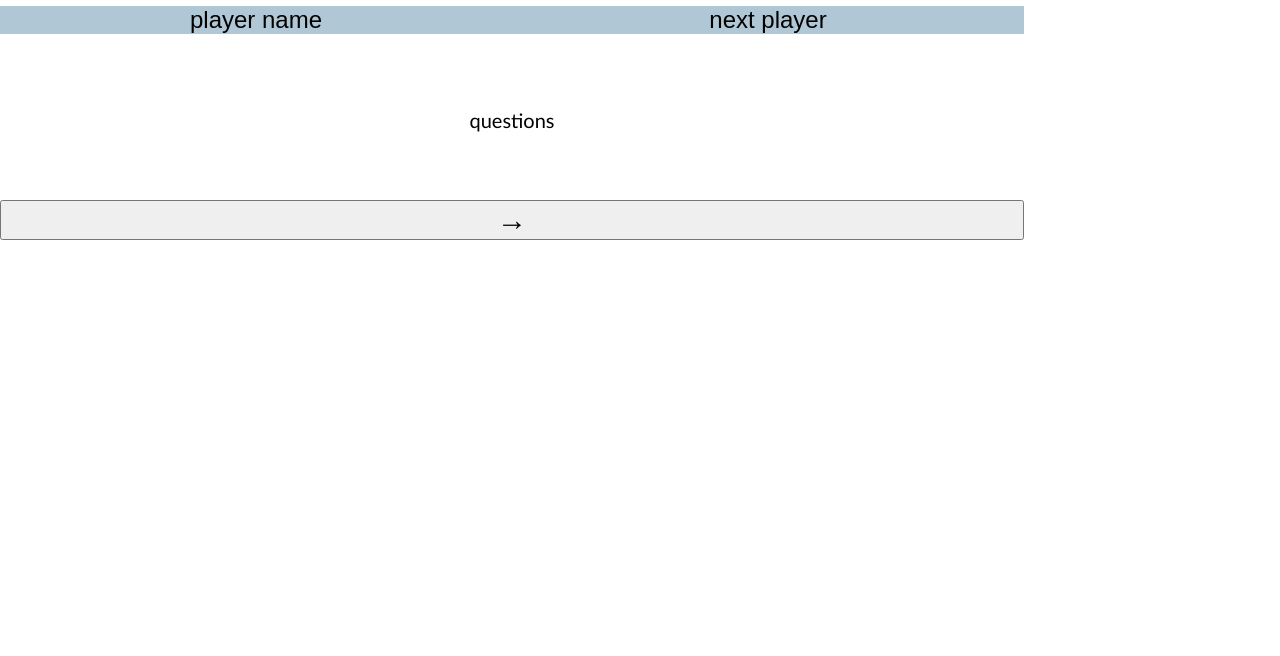
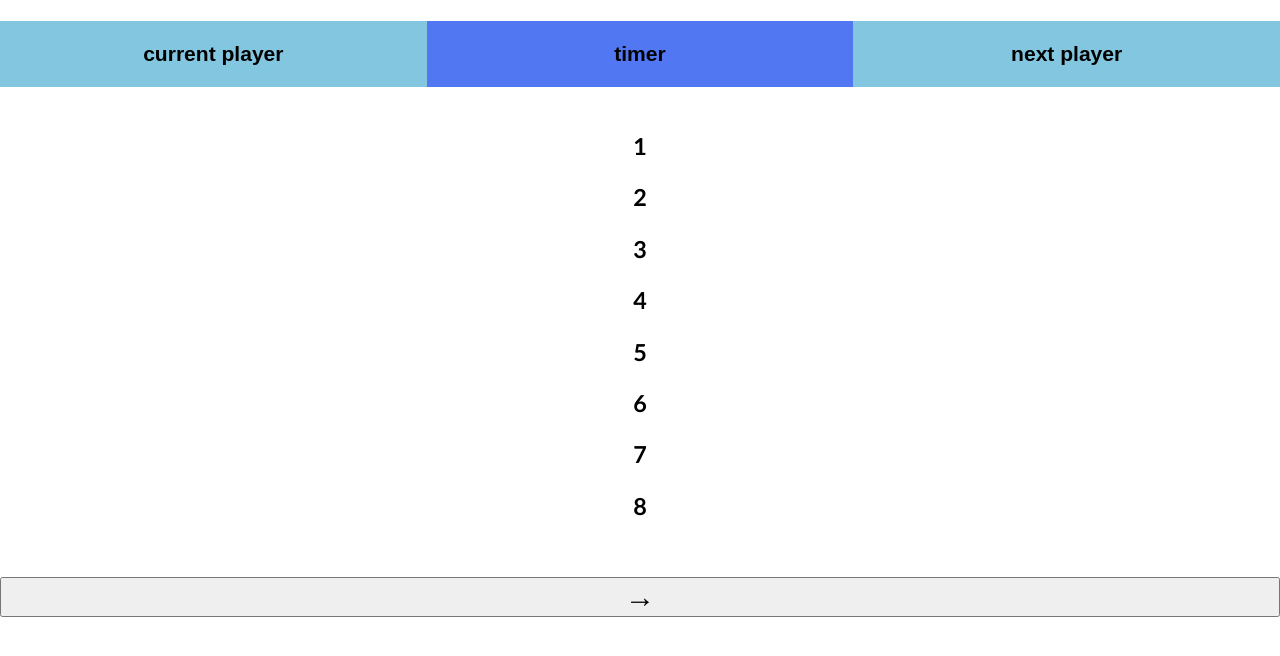
Before and after one commit to panoscool/truth-or-dare, a React (Create React App) app: page / in a window 1280 px wide. Shown: the top 656 px of the page. Built offline with nearby package versions, Linux system fonts and the light colour scheme.

Commit message:
Questions and Styling

```diff
--- a/src/App.css
+++ b/src/App.css
@@ -1,21 +1,20 @@
 :root {
-  --main-color: #5ea3d0;
-  --secondary-color: white;
+  --main-color: #83c6e0;
+  --secondary-color: rgb(82, 119, 243);
   --main-text-color: #3e5869;
   --secondary-text-color: #b0c7d6;
-  --send-message-form: #F5F5F5;
 }
 
 .App {
   text-align: center;
   display: grid;
-  height: 80%;
-  width: 80%;
+  height: 100%;
+  width: 100%;
   align-items: center;
   grid-template-columns: repeat(6, 1fr);
-  grid-template-rows: 1fr 1fr 1fr 1fr 1fr 1fr;
+  grid-template-rows: repeat(6, 1fr);
   grid-template-areas:
-      "p p p n n n"
+      "p p t t n n"
       "m m m m m m"
       "m m m m m m"
       "m m m m m m"
@@ -23,16 +22,22 @@
       "b b b b b b";
 }
 
-.player {
+.current-player {
   grid-area: p;
-  background: #b0c7d6;
-  font-size: 24px;
+  background: var(--main-color);
+  font-size: 18px;
 }
 
 .next-player {
   grid-area: n;
-  background: #b0c7d6;
-  font-size: 24px;
+  background: var(--main-color);
+  font-size: 18px;
+}
+
+.timer {
+  grid-area: t;
+  background: var(--secondary-color);
+  font-size: 18px;
 }
 
 .questions {
--- a/src/App.js
+++ b/src/App.js
@@ -1,18 +1,23 @@
 import React, { Component } from 'react';
+import { truth, dare } from './components/questions';
 import './App.css';
 
 class App extends Component {
   render() {
     return (
       <div className="App">
-          <div className="player">
-            player name
-          </div>
-          <div className="next-player">
-            next player
+            <div className="timer">
+              <h3>timer</h3>
+            </div>
+            <div className="current-player">
+              <h3>current player</h3>
+            </div>
+            <div className="next-player">
+              <h3>next player</h3>
           </div>
           <div className="questions">
-            questions
+            {truth.map((quest, index) => <h3 key={index}>{quest.question}</h3>)}
+            {dare.map((quest, index) => <h3 key={index}>{quest.question}</h3>)}
           </div>
           <button className="btn">&rarr;</button>
       </div>
--- /dev/null
+++ b/src/components/questions.js
@@ -0,0 +1,15 @@
+const truth = [
+    {question: "1"},
+    {question: "2"},
+    {question: "3"},
+    {question: "4"}
+]
+
+const dare = [
+    {question: "5"},
+    {question: "6"},
+    {question: "7"},
+    {question: "8"}
+]
+
+export {truth, dare};
```
